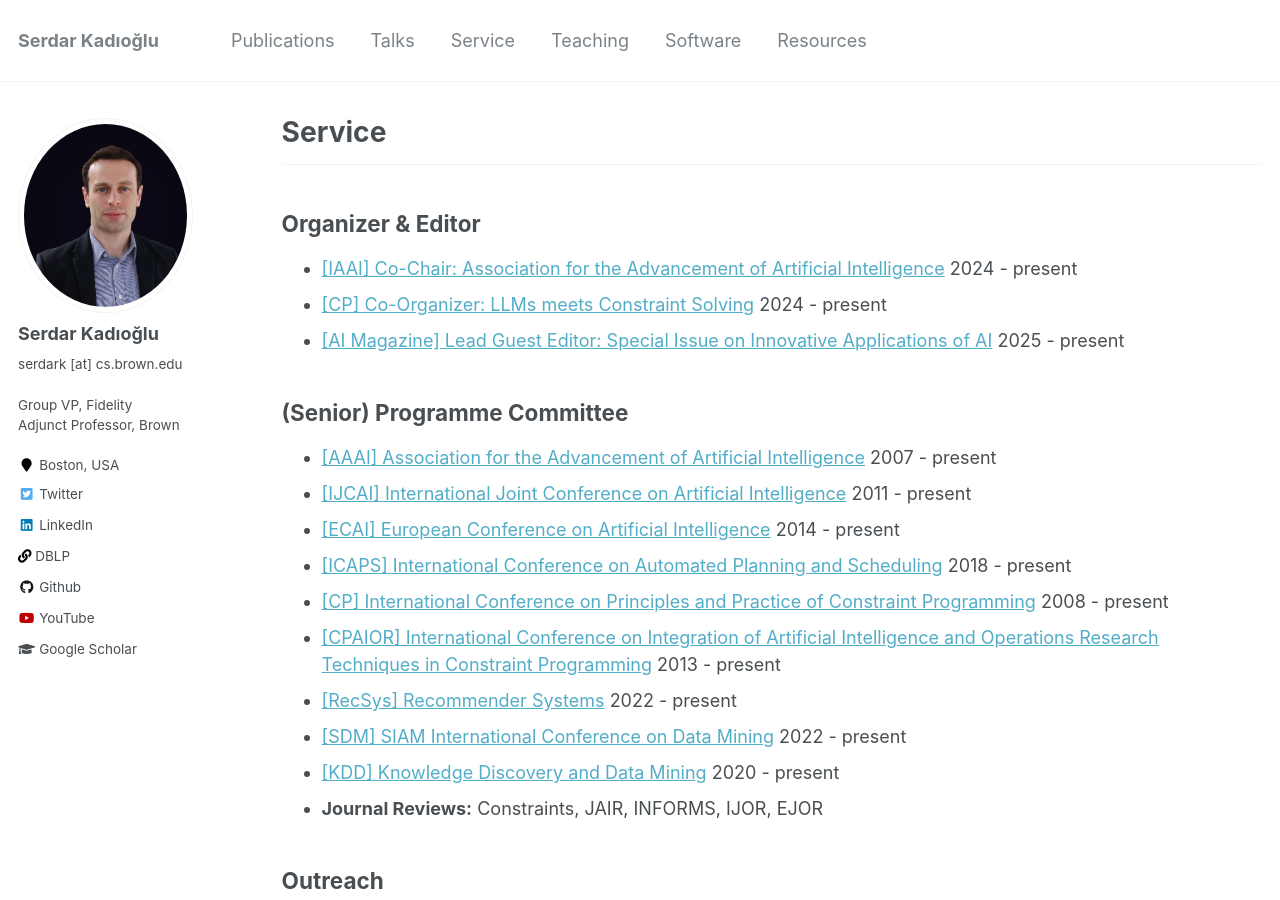
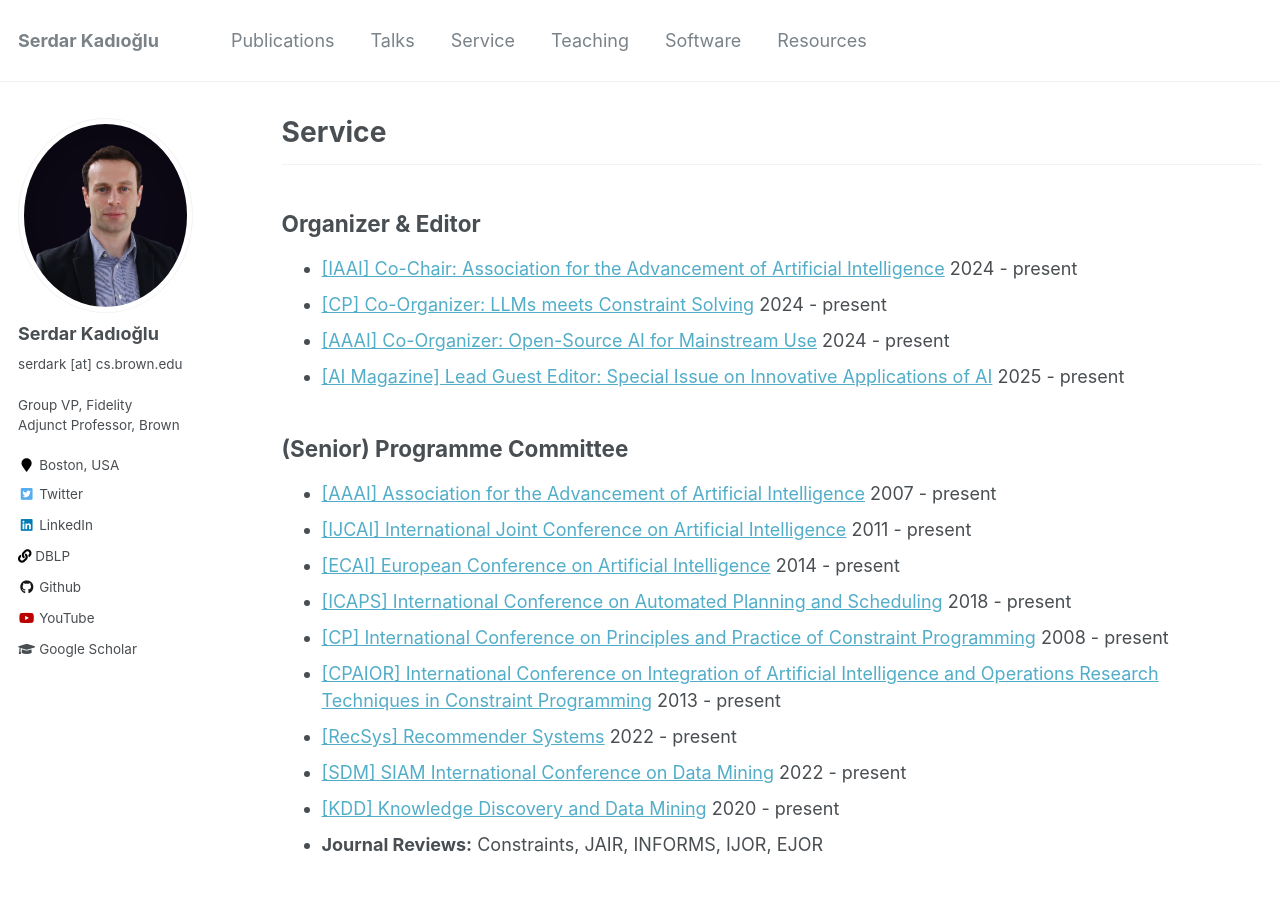
Before and after one commit to skadio/skadio.github.io, a Jekyll site: the page built from _pages/service.md, in a window 1280 px wide and 900 px high. Built offline with Jekyll 4.4.1, drawn with Linux system fonts in a browser that asks for light colours.

Commit message:
Update service.md

```diff
--- a/_pages/service.md
+++ b/_pages/service.md
@@ -9,7 +9,8 @@ author_profile: true
 
 ## Organizer & Editor
 - [[IAAI] Co-Chair: Association for the Advancement of Artificial Intelligence](https://aaai.org/conference/iaai) 2024 - present
-- [[CP] Co-Organizer: LLMs meets Constraint Solving](https://groups.google.com/g/constraints/c/yzB2yCbkDXw) 2024 - present
+- [[CP] Co-Organizer: LLMs meets Constraint Solving](https://sites.google.com/view/llm-solve) 2024 - present
+- [[AAAI] Co-Organizer: Open-Source AI for Mainstream Use](https://the-ai-alliance.github.io/AAAI-25-Workshop-on-Open-Source-AI-for-Mainstream-Use/) 2024 - present
 - [[AI Magazine] Lead Guest Editor: Special Issue on Innovative Applications of AI](https://onlinelibrary.wiley.com/journal/23719621) 2025 - present
 
 
```
